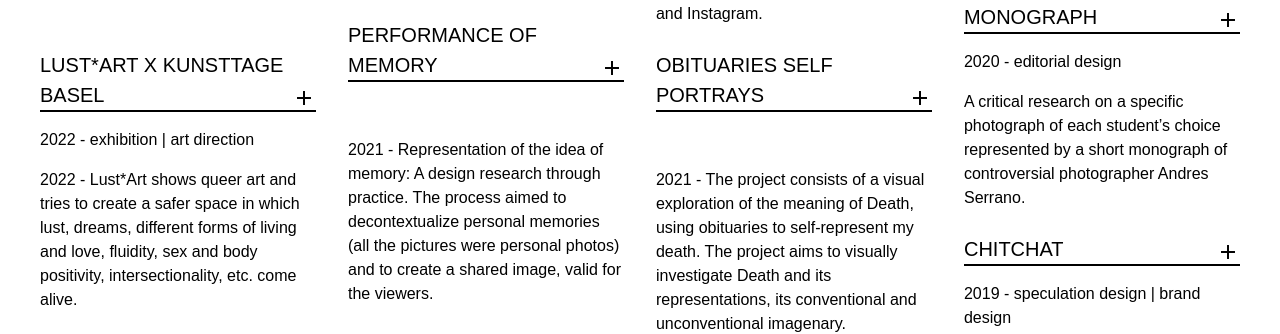
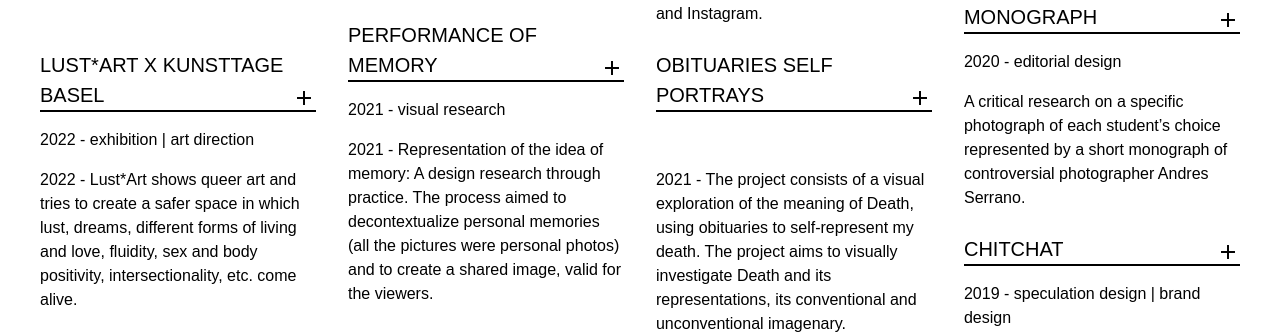
Before and after one commit to forgothiss88/pvportfolio, a Jekyll site: the page built from works.html, in a window 1280 px wide and 1391 px high. Shown: the part 471-805 px from the top of the window. Built offline with Jekyll 4.4.1, drawn with Linux system fonts in a browser that asks for light colours; a script that is not in the unit is left out.

Commit message:
ass tagline memory scapes

```diff
--- a/_works/2022_05_memory_scapes.html
+++ b/_works/2022_05_memory_scapes.html
@@ -11,6 +11,7 @@ meta_title: "Performance of Memory - Pietro Vitali"
 meta_description: "2021 - Representation of the idea of memory: A design research through practice. The process aimed to
 decontextualize personal memories (all the pictures were personal photos) and to create a shared image, valid for the
 viewers."
+tagline: 2021 - visual research
 short_desc: "2021 - Representation of the idea of memory: A design research through practice. The process aimed to
 decontextualize personal memories (all the pictures were personal photos) and to create a shared image, valid for the
 viewers."
```
